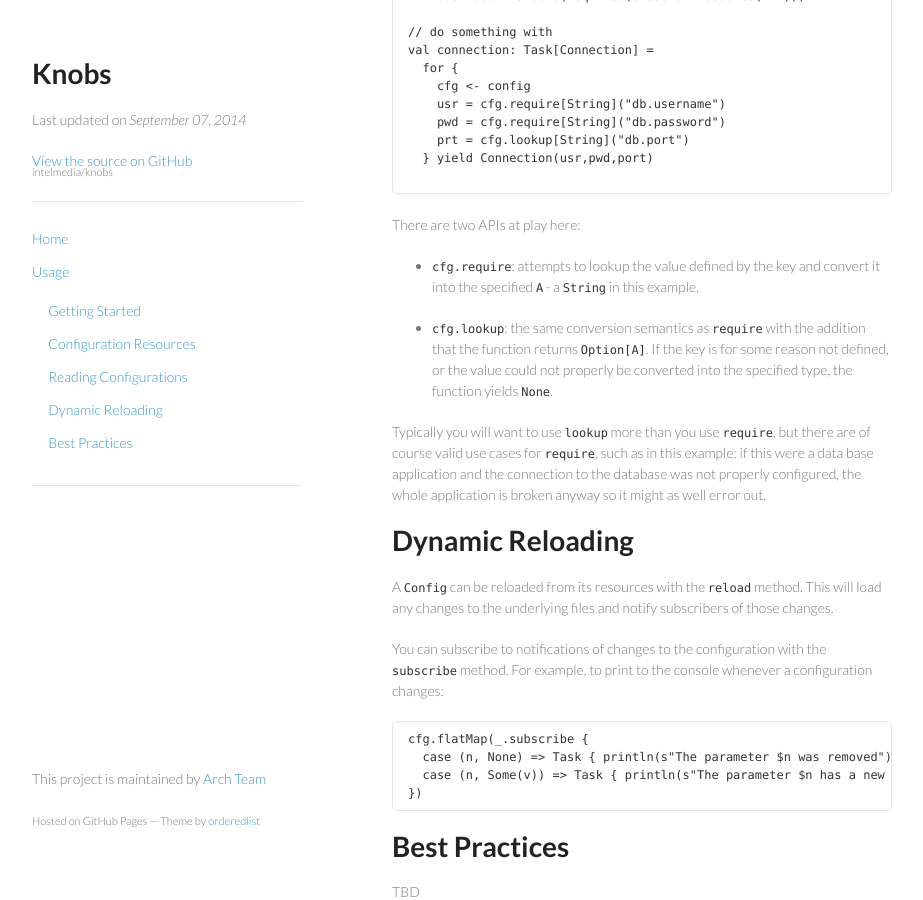
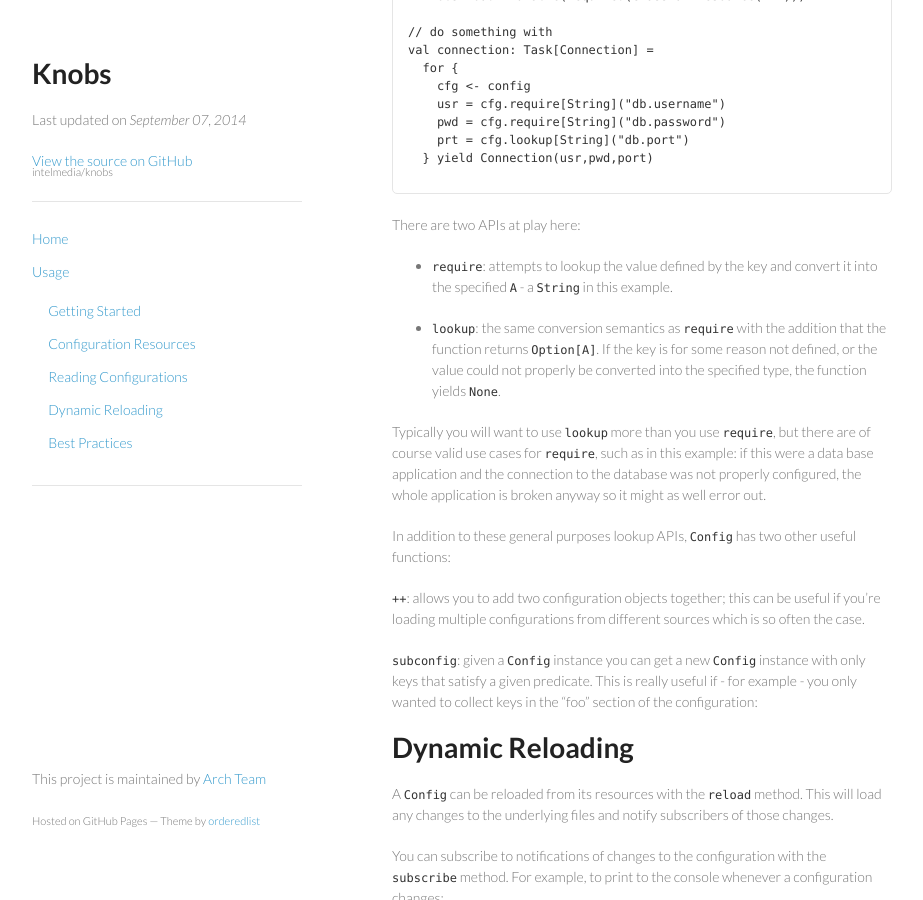
Before and after one commit to Verizon/knobs, a Jekyll site: the page built from usage/index.md, in a window 1280 px wide and 900 px high, scrolled down 3992 px. Shown: the whole window, without its empty margins (178-1101 px from the left). Built offline with Jekyll 4.4.1, drawn with Linux system fonts in a browser that asks for light colours; Markdown is read by kramdown in place of the engine named in the settings.

Commit message:
updated the documentation

```diff
--- a/usage/index.md
+++ b/usage/index.md
@@ -190,11 +190,20 @@ val connection: Task[Connection] =
 
 There are two APIs at play here:
 
-* `cfg.require`: attempts to lookup the value defined by the key and convert it into the specified `A` - a `String` in this example.
+* `require`: attempts to lookup the value defined by the key and convert it into the specified `A` - a `String` in this example.
 
-* `cfg.lookup`: the same conversion semantics as `require` with the addition that the function returns `Option[A]`. If the key is for some reason not defined, or the value could not properly be converted into the specified type, the function yields `None`.
+* `lookup`: the same conversion semantics as `require` with the addition that the function returns `Option[A]`. If the key is for some reason not defined, or the value could not properly be converted into the specified type, the function yields `None`.
+
 
 Typically you will want to use `lookup` more than you use `require`, but there are of course valid use cases for `require`, such as in this example: if this were a data base application and the connection to the database was not properly configured, the whole application is broken anyway so it might as well error out.
+
+In addition to these general purposes lookup APIs, `Config` has two other useful functions:
+
+`++`: allows you to add two configuration objects together; this can be useful if you're loading multiple configurations from different sources which is so often the case.
+
+`subconfig`: given a `Config` instance you can get a new `Config` instance with only keys that satisfy a given predicate. This is really useful if - for example - you only wanted to collect keys in the "foo" section of the configuration:
+
+
 
 
 <a name="reloading"></a>
```
